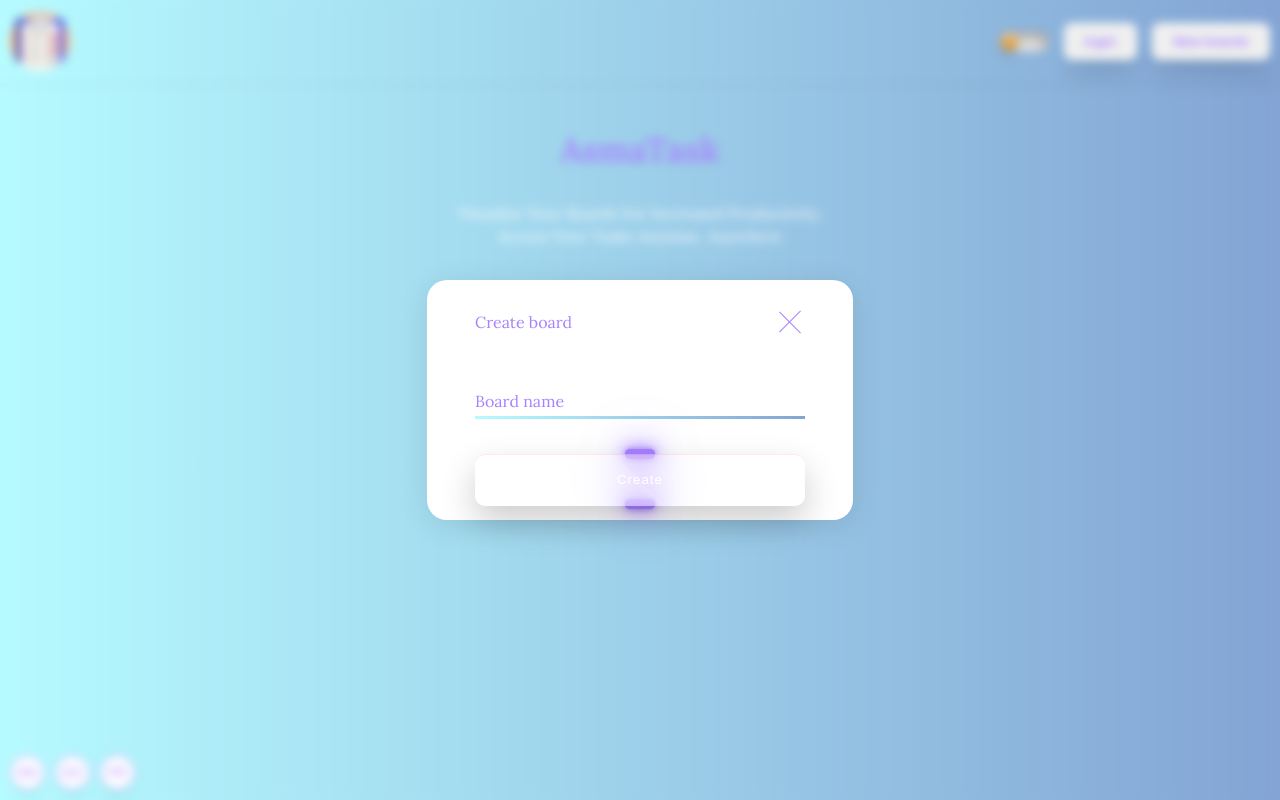
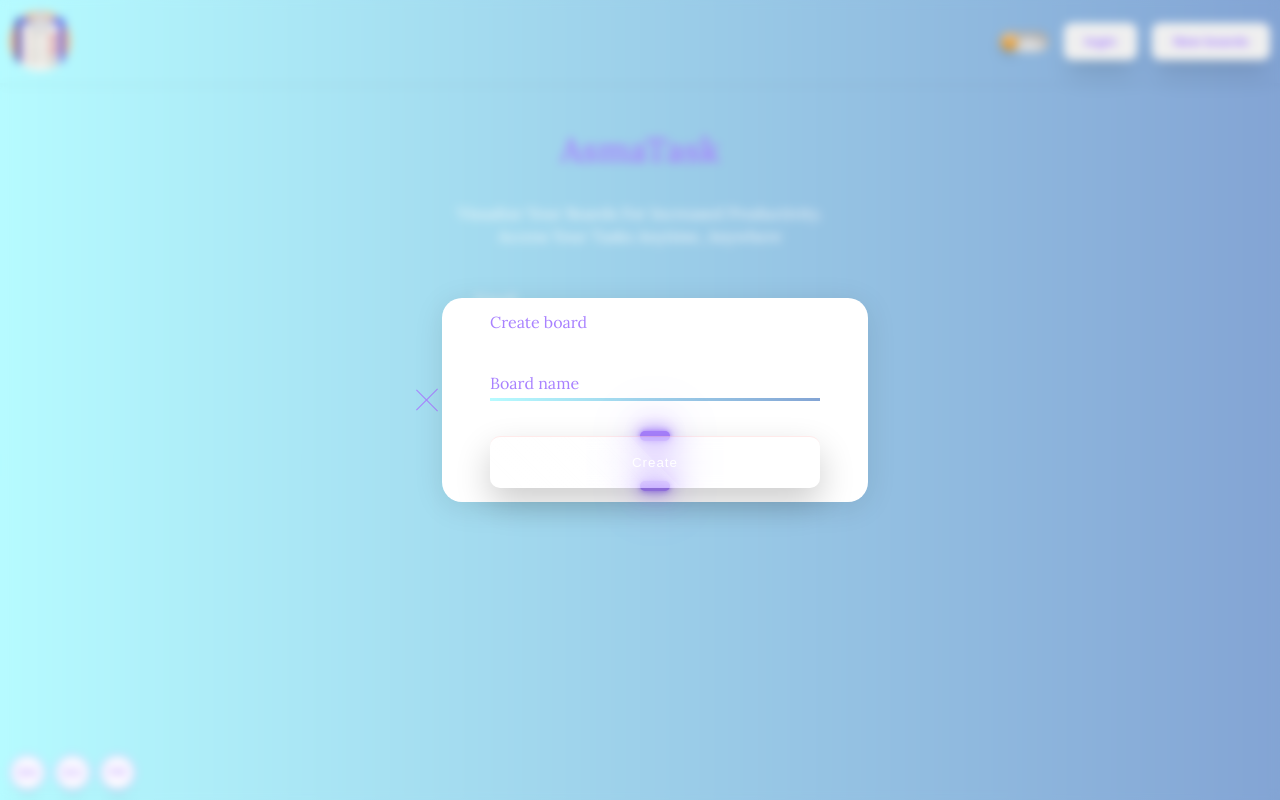
Before and after one commit to asmatar/AsmaTask, a React (Vite) app: page /login in a window 1280 px wide. Both pictures are taken after a click on the button "New boards". Built offline with nearby package versions, Linux system fonts and the light colour scheme.

Commit message:
react board modal with conpound component

```diff
--- a/src/Components/Modal/AddBoard.jsx
+++ b/src/Components/Modal/AddBoard.jsx
@@ -9,11 +9,6 @@ const AddBoard = ({ onClose }) => {
       <BoardBox>
         <BoardBoxHeader>
           <LabelHead>Create board</LabelHead>
-          <Outer>
-            <Inner>
-              <LabelBoard onClick={onClose}>Back</LabelBoard>
-            </Inner>
-          </Outer>
         </BoardBoxHeader>
         <FormGroup>
           <Input
@@ -44,56 +39,6 @@ const LabelHead = styled.span`
   color: ${({ theme }) => theme.colorModal};
 `
 
-const Inner = styled.div`
-  width: inherit;
-  text-align: center;
-  &::before,
-  &::after {
-    position: absolute;
-    content: '';
-    height: 1px;
-    width: inherit;
-    background: ${({ theme }) => theme.colorModal};
-    left: 0;
-    transition: all 0.3s ease-in;
-  }
-
-  &::before {
-    top: 50%;
-    transform: rotate(45deg);
-  }
-  &::after {
-    bottom: 50%;
-    transform: rotate(135deg);
-  }
-`
-const LabelBoard = styled.div`
-  font-size: 0.8em;
-  line-height: 4em;
-  text-transform: uppercase;
-  color: ${({ theme }) => theme.colorModal};
-  transition: all 0.3s ease-in;
-  opacity: 0;
-  cursor: pointer;
-`
-const Outer = styled.div`
-  position: relative;
-  width: 30px;
-  cursor: pointer;
-  &:hover > ${Inner}::before, &:hover > ${Inner}::after {
-    transform: rotate(0);
-  }
-  &:hover > ${Inner}::before {
-    top: 7px;
-  }
-  &:hover > ${Inner}::after {
-    bottom: 7px;
-  }
-  &:hover > ${Inner} > ${LabelBoard} {
-    color: ${({ theme }) => theme.colorModal};
-    opacity: 1;
-  }
-`
 const BoardBox = styled.div`
   display: flex;
   flex-direction: column;
--- a/src/Components/Modal/Modal.jsx
+++ b/src/Components/Modal/Modal.jsx
@@ -1,30 +1,55 @@
 import styled from 'styled-components'
 import Overlay from './Overlay'
 import { createPortal } from 'react-dom'
-import { useEffect, useRef } from 'react'
-const Modal = ({ children, setIsOpenModal }) => {
-  const ref = useRef(null)
+import {
+  cloneElement,
+  createContext,
+  useContext,
+  /* useEffect, useRef, */ useState,
+} from 'react'
 
-  useEffect(() => {
-    const handleClick = (e) => {
-      if (ref.current && ref.current.contains(e.target)) {
-        setIsOpenModal(false)
-      }
-    }
-    document.addEventListener('click', handleClick, true)
-    return () => document.removeEventListener('click', handleClick, true)
-  }, [setIsOpenModal])
+const ModalContext = createContext()
 
+function Modal({ children }) {
+  const [openName, setOpenName] = useState('')
+  const close = () => setOpenName('')
+  const open = setOpenName
+
+  return (
+    <ModalContext.Provider value={{ openName, close, open }}>
+      {children}
+    </ModalContext.Provider>
+  )
+}
+export default Modal
+function Open({ children, opens }) {
+  const { open } = useContext(ModalContext)
+
+  return cloneElement(children, { onClick: () => open(opens) })
+}
+
+function Window({ children, name }) {
+  /* const ref = useRef(null) */
+  const { openName, close } = useContext(ModalContext)
+
+  if (name !== openName) return null
   return createPortal(
     <>
-      <ModalWrapper>{children}</ModalWrapper>
-      <Overlay ref={ref}> </Overlay>
+      <ModalWrapper>
+        <Outer>
+          <Inner>
+            <LabelBoard onClick={close}>Back</LabelBoard>
+          </Inner>
+        </Outer>
+        {children}
+      </ModalWrapper>
+      <Overlay /* ref={ref} */> </Overlay>
     </>,
     document.body
   )
 }
-
-export default Modal
+Modal.Open = Open
+Modal.Window = Window
 
 const ModalWrapper = styled.div`
   position: fixed;
@@ -47,3 +72,54 @@ const ModalWrapper = styled.div`
   }
   animation: fadeIn 0.5s;
 `
+
+const Inner = styled.div`
+  width: inherit;
+  text-align: center;
+  &::before,
+  &::after {
+    position: absolute;
+    content: '';
+    height: 1px;
+    width: inherit;
+    background: ${({ theme }) => theme.colorModal};
+    left: 0;
+    transition: all 0.3s ease-in;
+  }
+
+  &::before {
+    top: 50%;
+    transform: rotate(45deg);
+  }
+  &::after {
+    bottom: 50%;
+    transform: rotate(135deg);
+  }
+`
+const LabelBoard = styled.div`
+  font-size: 0.8em;
+  line-height: 4em;
+  text-transform: uppercase;
+  color: ${({ theme }) => theme.colorModal};
+  transition: all 0.3s ease-in;
+  opacity: 0;
+  cursor: pointer;
+`
+const Outer = styled.div`
+  position: relative;
+  width: 30px;
+  cursor: pointer;
+  &:hover > ${Inner}::before, &:hover > ${Inner}::after {
+    transform: rotate(0);
+  }
+  &:hover > ${Inner}::before {
+    top: 7px;
+  }
+  &:hover > ${Inner}::after {
+    bottom: 7px;
+  }
+  &:hover > ${Inner} > ${LabelBoard} {
+    color: ${({ theme }) => theme.colorModal};
+    opacity: 1;
+  }
+`
--- a/src/Components/UI/Header.jsx
+++ b/src/Components/UI/Header.jsx
@@ -8,7 +8,6 @@ import AddBoard from '@/components/Modal/AddBoard'
 import Modal from '@/components//Modal/Modal'
 const Header = ({ toggleTheme, isDarkTheme }) => {
   const { t } = useTranslation('global')
-  const [isOpenModal, setIsOpenModal] = useState(false)
 
   return (
     <>
@@ -27,20 +26,25 @@ const Header = ({ toggleTheme, isDarkTheme }) => {
           <NavLink to="/login">
             <GeneralButton>{t('login')}</GeneralButton>
           </NavLink>
-          <GeneralButton onClick={() => setIsOpenModal((show) => !show)}>
-            {t('newBoard')}
-          </GeneralButton>
+          <Modal>
+            <Modal.Open opens="new-board">
+              <GeneralButton>{t('newBoard')}</GeneralButton>
+            </Modal.Open>
+            <Modal.Window name="new-board">
+              <AddBoard />
+            </Modal.Window>
+          </Modal>
         </HeaderRight>
       </HeaderContainer>
-      {isOpenModal && (
+      {/*       {isOpenModal && (
         <Modal setIsOpenModal={setIsOpenModal}>
           <AddBoard onClose={() => setIsOpenModal(false)} />
         </Modal>
-      )}
+      )} */}
     </>
   )
 }
-/* font-size: ${(props) => (props.$currentLang === 'en' ? '25px' : '10px')}; */
+
 export default Header
 
 const HeaderContainer = styled.header`
```
